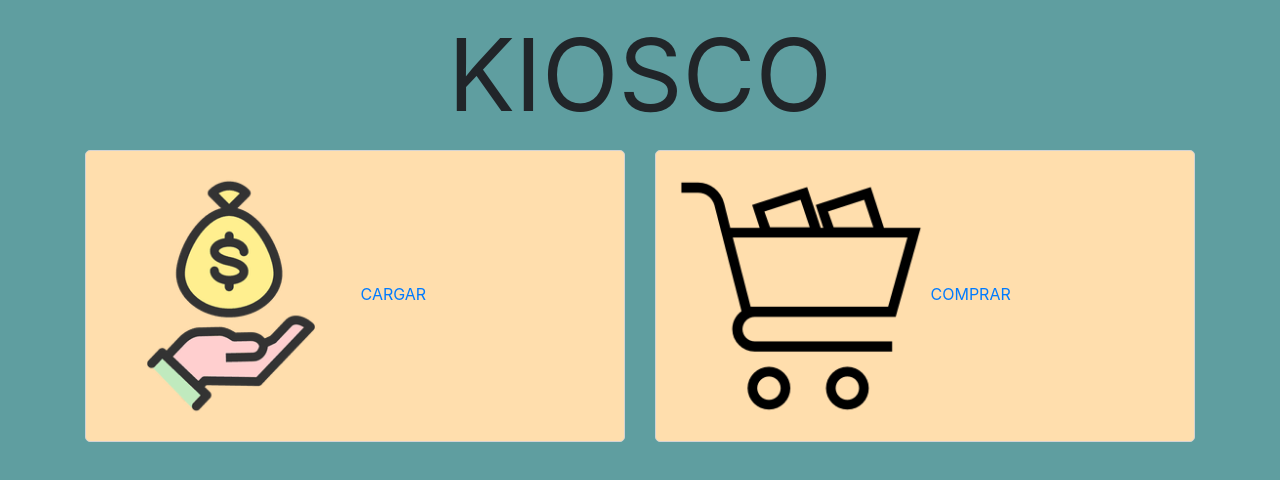
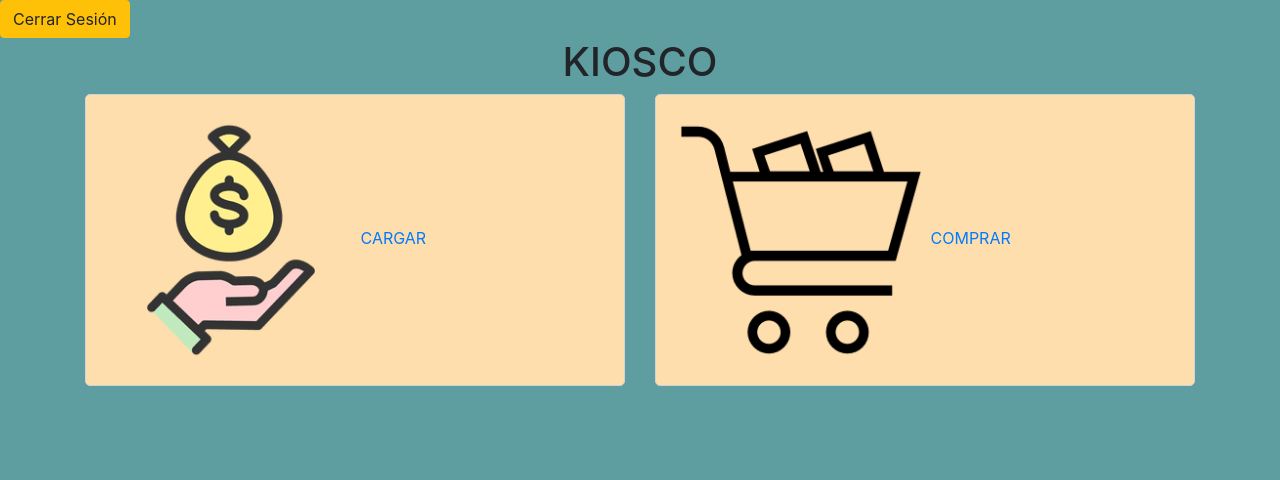
Before and after one commit to candeyazmin/proashop, a plain HTML site: page kiosco.html in a window 1280 px wide. Drawn offline with Linux system fonts and the light colour scheme.

Commit message:
Kiosco
Agregue botón de cerrar sección y corregí el documento (header)

```diff
--- a/kiosco.html
+++ b/kiosco.html
@@ -14,8 +14,9 @@
     <title>kiosco</title>
   </head>
   <body>
-   <header>KIOSCO</header>
-    <a class="button" href="index.html"></a>
+    <button class="btn btn-warning" href="index.html">Cerrar Sesión</button>
+   <header>
+     <h1>KIOSCO</h1>
    </header>
     <div class="container">
       <div class="row centrado">
@@ -34,9 +35,6 @@
         </div>
       </div>
     </div>
-
-
-
     <!-- Optional JavaScript -->
     <!-- jQuery first, then Popper.js, then Bootstrap JS -->
     <script src="vendor/jquery-3.5.0/jquery-3.5.0.min.js"></script>
```
